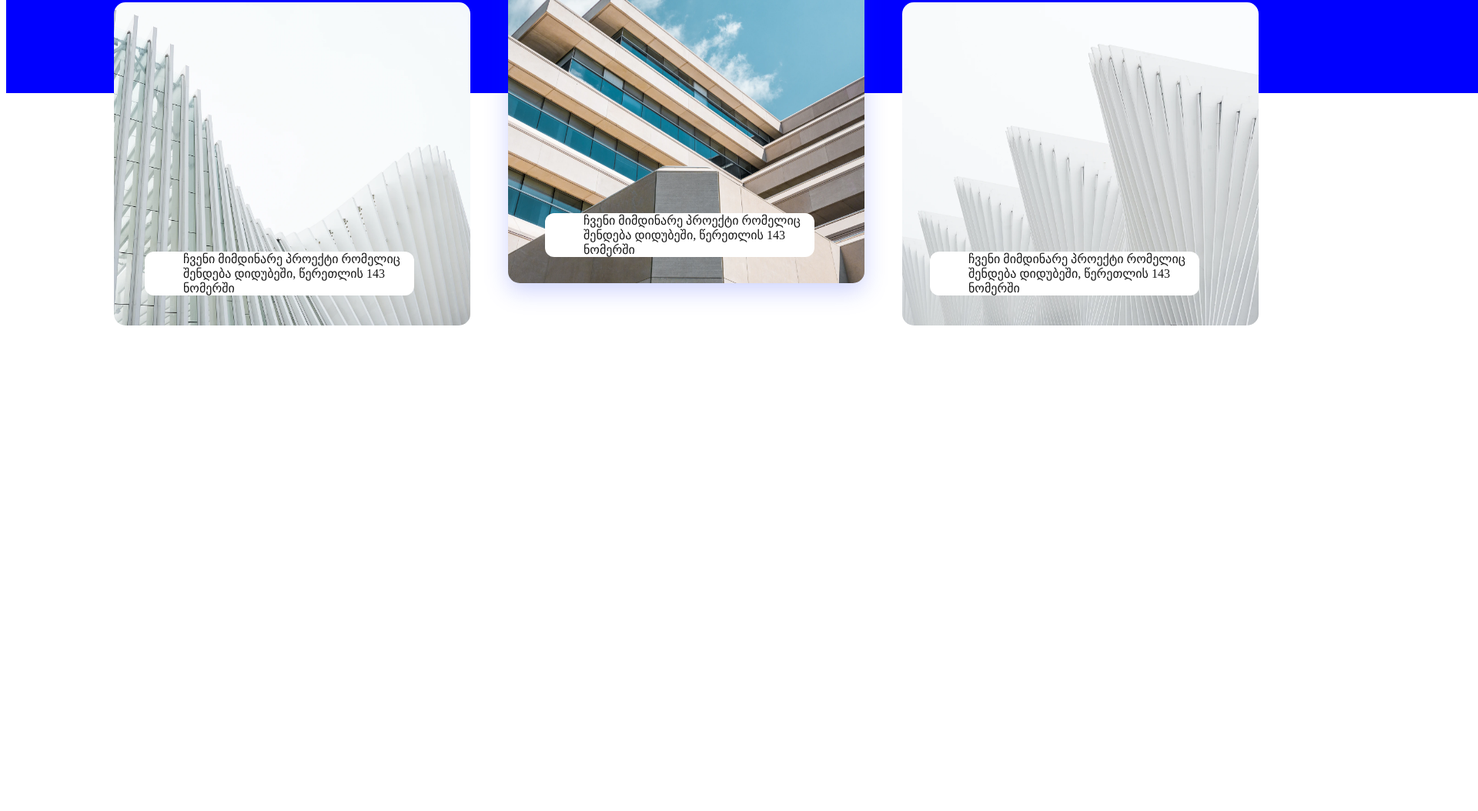
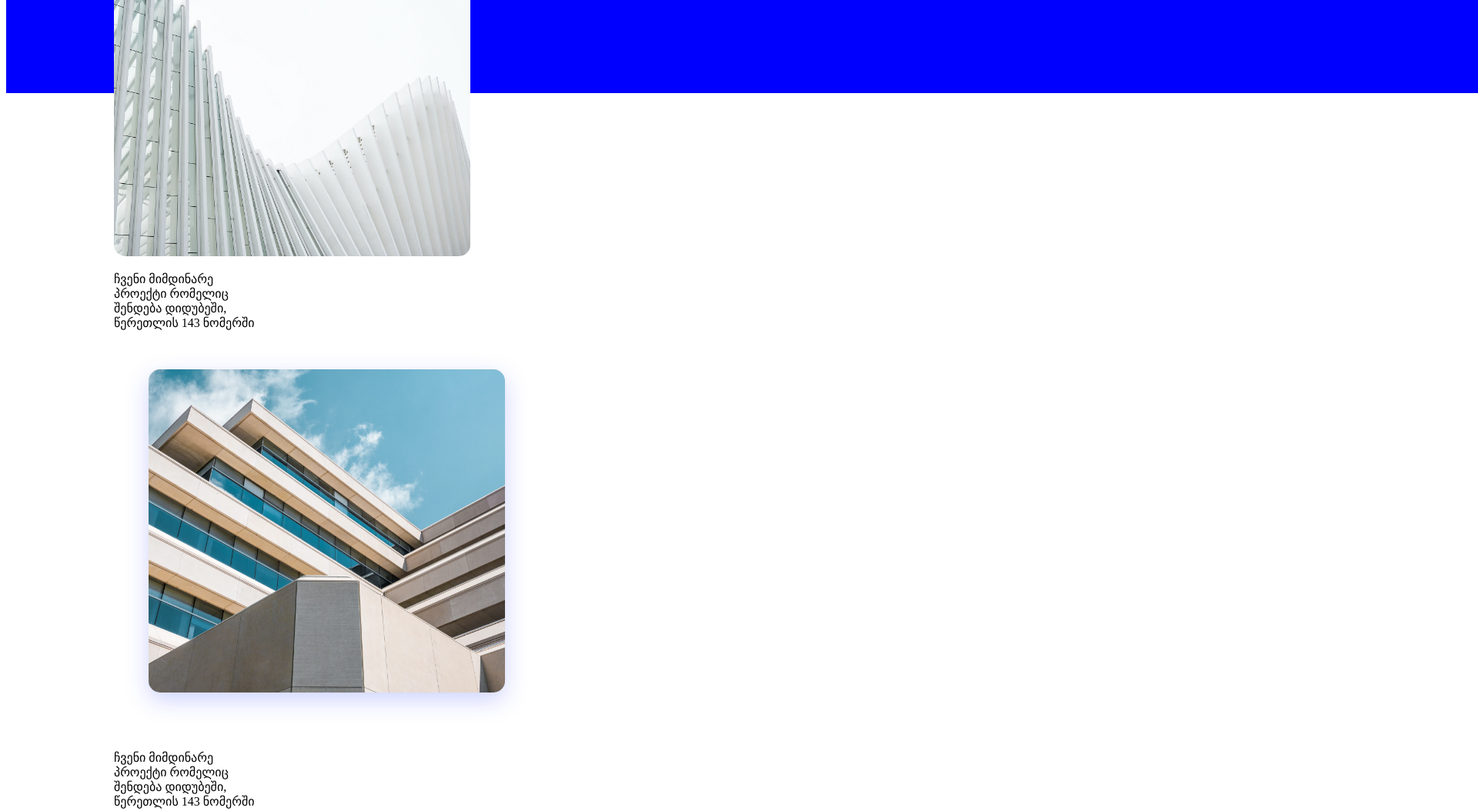
Before and after one commit to Shmagi97/Lesson-6, a plain HTML site: page index.html in a window 1280 px wide. Shown: the part 4097-5151 px from the top of the page at 77% size, 1920 px wide, since content can reach past the window. Before the commit the page ends 4524 px from the top, so only its background shows below. Drawn offline with Linux system fonts and the light colour scheme.

Commit message:
changes
patara shesworeba

```diff
--- a/index.html
+++ b/index.html
@@ -19,26 +19,30 @@
         <a>
           <img src="fotoebi/foto1.png" />
         </a>
-
+        <p>
+          ჩვენი მიმდინარე პროექტი რომელიც შენდება დიდუბეში, წერეთლის 143 ნომერში
+        </p>
         <a>
           <img src="fotoebi/foto2.png" />
         </a>
-
+        <p>
+          ჩვენი მიმდინარე პროექტი რომელიც შენდება დიდუბეში, წერეთლის 143 ნომერში
+        </p>
         <a>
           <img src="fotoebi/foto3.png" />
         </a>
-      </div>
-      <article class="Paragraf">
         <p>
           ჩვენი მიმდინარე პროექტი რომელიც შენდება დიდუბეში, წერეთლის 143 ნომერში
         </p>
-        <p>
+      </div>
+      <div class="ragaca">
+        <a>
+          <img src="fotoebi/foto1.png" />
+        </a>
+        <p class="ragaca1">
           ჩვენი მიმდინარე პროექტი რომელიც შენდება დიდუბეში, წერეთლის 143 ნომერში
         </p>
-        <p>
-          ჩვენი მიმდინარე პროექტი რომელიც შენდება დიდუბეში, წერეთლის 143 ნომერში
-        </p>
-      </article>
+      </div>
     </section>
   </body>
 </html>
--- a/style.css
+++ b/style.css
@@ -66,43 +66,26 @@
 
 .Foni1 {
   position: relative;
-  width: 100%;
-
+  width: 10%;
+  display: inline-block;
   padding-top: 100px;
   padding-left: 140px;
 }
 
-.Paragraf {
-  width: 100%;
-  position: absolute;
-}
-
 .Paragraf p {
-  width: 300px;
-  display: inline-block;
   color: #171717;
   background-color: #ffffff;
   backdrop-filter: blur(60px);
   position: absolute;
   padding-left: 50px;
+  margin-top: -80px;
 }
 
-p:nth-child(1) {
-  margin-top: -150px;
-  margin-left: 700px;
-  border-radius: 12px;
-  opacity: 1;
-  backdrop-filter: blur(60%);
+.ragaca {
+  position: relative;
 }
 
-p:nth-child(2) {
-  margin-top: -100px;
-  border-radius: 12px;
-  margin-left: 180px;
+.ragaca1 {
+  position: absolute;
+  margin-top: -60px;
 }
-
-p:nth-child(3) {
-  margin-top: -100px;
-  margin-left: 1200px;
-  border-radius: 12px;
-}
```
